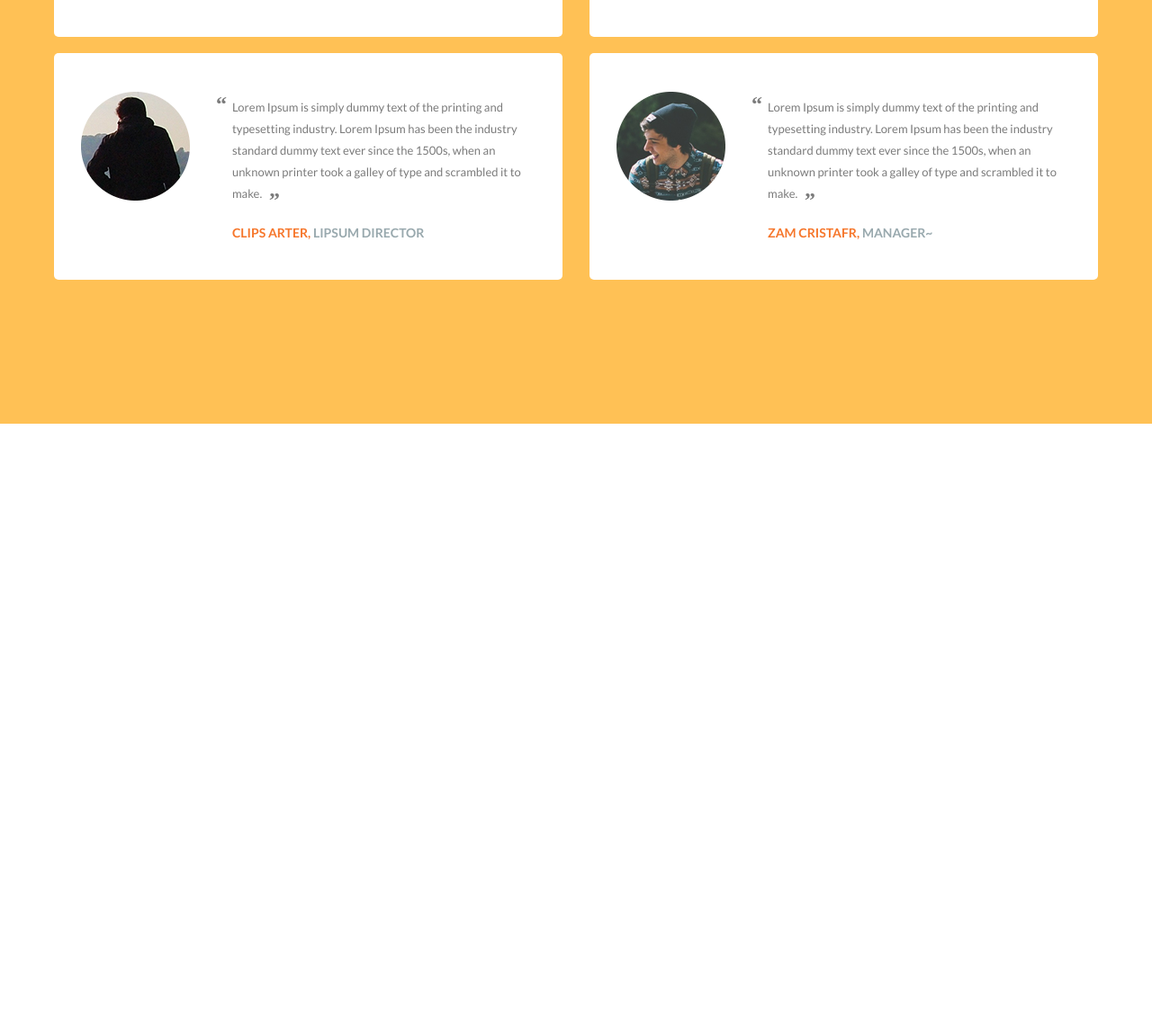
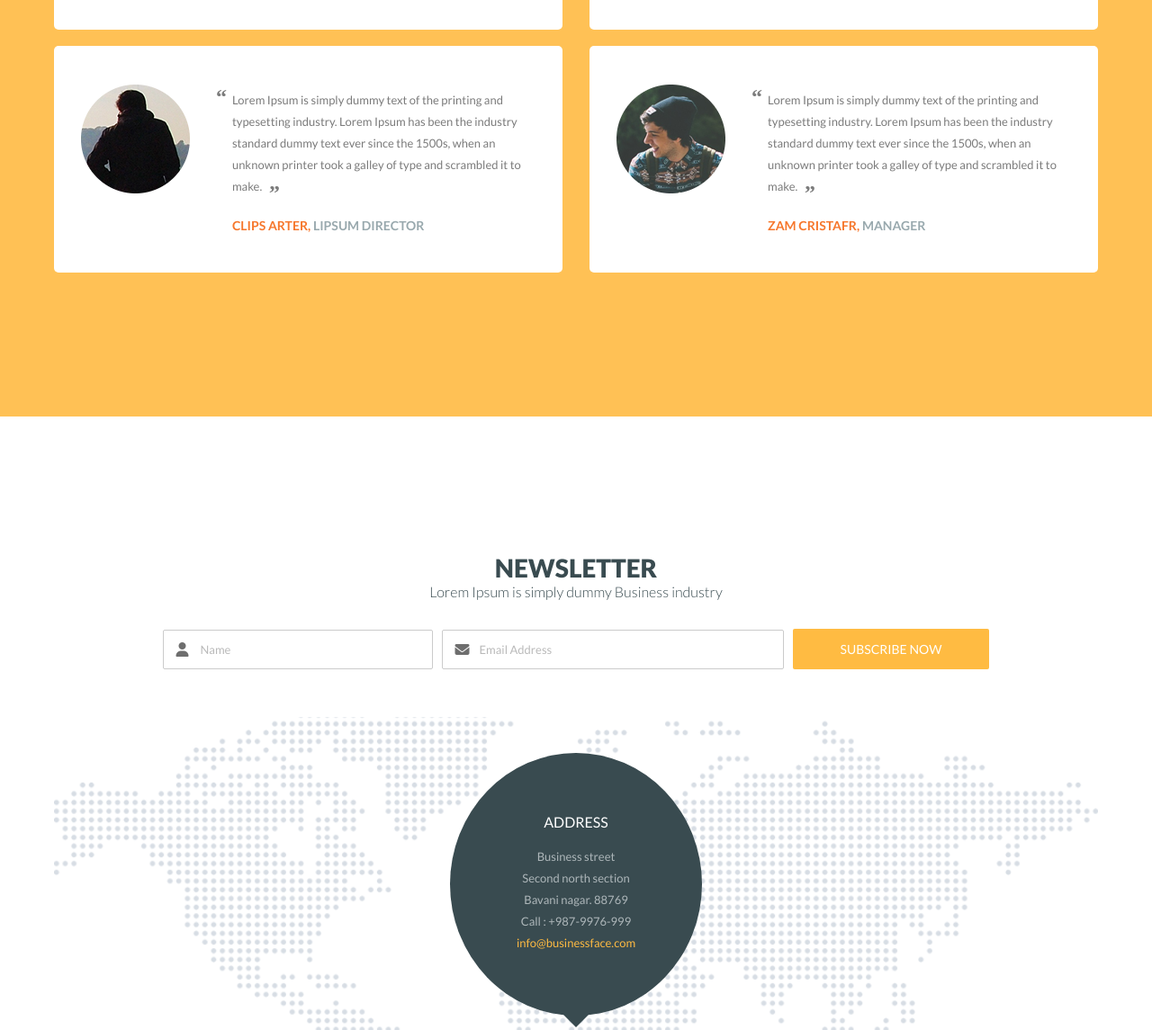
Before and after one commit to bsodss/webProject, a plain HTML site: page src/index.html in a window 1280 px wide. Shown: the part 4494-5639 px from the top of the page at 90% size. Before the commit the page ends 4965 px from the top, so only its background shows below. Drawn offline with Linux system fonts and the light colour scheme.

Commit message:
add news section

```diff
--- a/src/index.html
+++ b/src/index.html
@@ -452,7 +452,7 @@
 
                             <div class="clients-author">
                                 <span class="clients-author__name">Zam Cristafr,</span>
-                                manager~
+                                manager
                             </div>
 
                         </div>
@@ -463,6 +463,69 @@
         </div>
     </section>
 
+
+    <!-- NEWS -->
+    <section class="news">
+        <div class="container">
+            <div class="news-wrapper">
+                <div class="news-text">
+                    <div class="news-text__title">
+                        NewsLetter
+                    </div>
+                    <div class="news-text__subtitle">
+                        Lorem Ipsum is simply dummy Business industry
+                    </div>
+                </div>
+                <div class="main-form news-form">
+                    <div class="input-block">
+                        <input type="text" placeholder="Name" class="main-form__input news-form__input news-form__name">
+                        <i class="fa fa-user fa-input" aria-hidden="true"></i>
+                    </div>
+                    <div class="input-block">
+                        <input type="text" placeholder="Email Address"
+                            class="main-form__input news-form__input news-form__mail">
+                        <i class="fa fa-envelope fa-input"></i>
+                    </div>
+                    <button class="button main-form__btn news-form__btn" type="submit">Subscribe now</button>
+                </div>
+
+                <div class="news-contact">
+                    <div class="address">
+                        <div class="address-text">
+                            <div class="address-title">
+                                Address
+                            </div>
+                            <div class="address-info">
+                                Business street<br>
+                                Second north section<br>
+                                Bavani nagar. 88769<br>
+                                Call : +987-9976-999<br>
+                                <span class="mail-span">info@businessface.com</span>
+                            </div>
+                        </div>
+                        <div class="address-logo">
+                            <img src="img/header/header-logo.png" alt="">
+                        </div>
+                    </div>
+
+
+                </div>
+
+
+            </div>
+        </div>
+    </section>
+
+
+    <footer>
+        <div class="container">
+            <div class="footer-container">
+
+            </div>
+        </div>
+    </footer>
+
+
 </body>
 
 </html>
--- a/src/sass/_clients.scss
+++ b/src/sass/_clients.scss
@@ -21,7 +21,7 @@
 
     &-cards {
         width: 100%;
-        margin-top: 58px;
+        margin-top: 50px;
         display: flex;
         justify-content: space-between;
         flex-wrap: wrap;
@@ -86,4 +86,10 @@
     &__text {
         text-align: left;
     }
+
+    transition: all 0.4s ease-in;
+
+    &:hover {
+        box-shadow: 32px 27px 33px 2px rgba(219, 54, 29, 0.26);
+    }
 }
--- /dev/null
+++ b/src/sass/_news.scss
@@ -0,0 +1,116 @@
+.news {
+    padding: 154px 0 100px 0;
+    text-align: center;
+
+    &-text {
+        &__title {
+            color: #394b50;
+            text-transform: uppercase;
+            font-size: 28px;
+            font-weight: 900;
+        }
+        &__subtitle {
+            margin-top: 5px;
+            font-size: 16px;
+            color: #394b50;
+            font-weight: 300;
+        }
+    }
+
+    &-form {
+        display: flex;
+        justify-content: center;
+        &__input {
+            border: 1px solid #cbcbcb;
+            padding-top: 13px;
+            padding-bottom: 13px;
+        }
+
+        &__name {
+            width: 300px;
+        }
+        &__mail {
+            width: 380px;
+        }
+
+        &__btn {
+            border-radius: 2px;
+            padding: 14px 53px;
+        }
+    }
+
+    &-contact {
+        margin-top: 53px;
+        min-height: 549px;
+        display: flex;
+        justify-content: center;
+        background: url("../img/contacts/map.png") center center/cover no-repeat;
+    }
+}
+
+.address {
+    margin-top: 40px;
+    width: 280px;
+    height: 292px;
+    background-color: #394b50;
+    border-radius: 50%;
+    display: flex;
+    flex-direction: column;
+    justify-content: center;
+    align-items: center;
+    position: relative;
+
+    &-title {
+        font-weight: 400;
+        text-transform: uppercase;
+        color: #fff;
+    }
+
+    &-info {
+        margin-top: 18px;
+        color: #aeb7ba;
+        font-size: 13px;
+        line-height: 24px;
+    }
+
+    &-text {
+        display: flex;
+        flex-direction: column;
+        justify-content: center;
+        align-items: center;
+
+        color: #fff;
+        width: 142px;
+    }
+
+    &::after {
+        content: "";
+        border: 16px solid transparent;
+        border-top-color: #394b50;
+        position: absolute;
+        bottom: -10%;
+        left: 50%;
+        transform: translateX(-50%);
+    }
+    &-logo {
+        position: absolute;
+        bottom: -24%;
+    }
+}
+
+.mail-span {
+    color: #ffbb42;
+}
+
+.news-wrapper {
+    position: relative;
+    &::after {
+        content: "";
+        position: absolute;
+        width: 100%;
+        height: 1px;
+        background-color: #e3e7ec;
+        left: 0;
+        bottom: -57px;
+    }
+}
--- a/src/sass/style.scss
+++ b/src/sass/style.scss
@@ -38,3 +38,4 @@ a {
 @import "price";
 @import "steps";
 @import "clients";
+@import "news";
```
Also changed, not shown: src/css/style.css, src/img/contacts/map.png (added), 1 other file.
